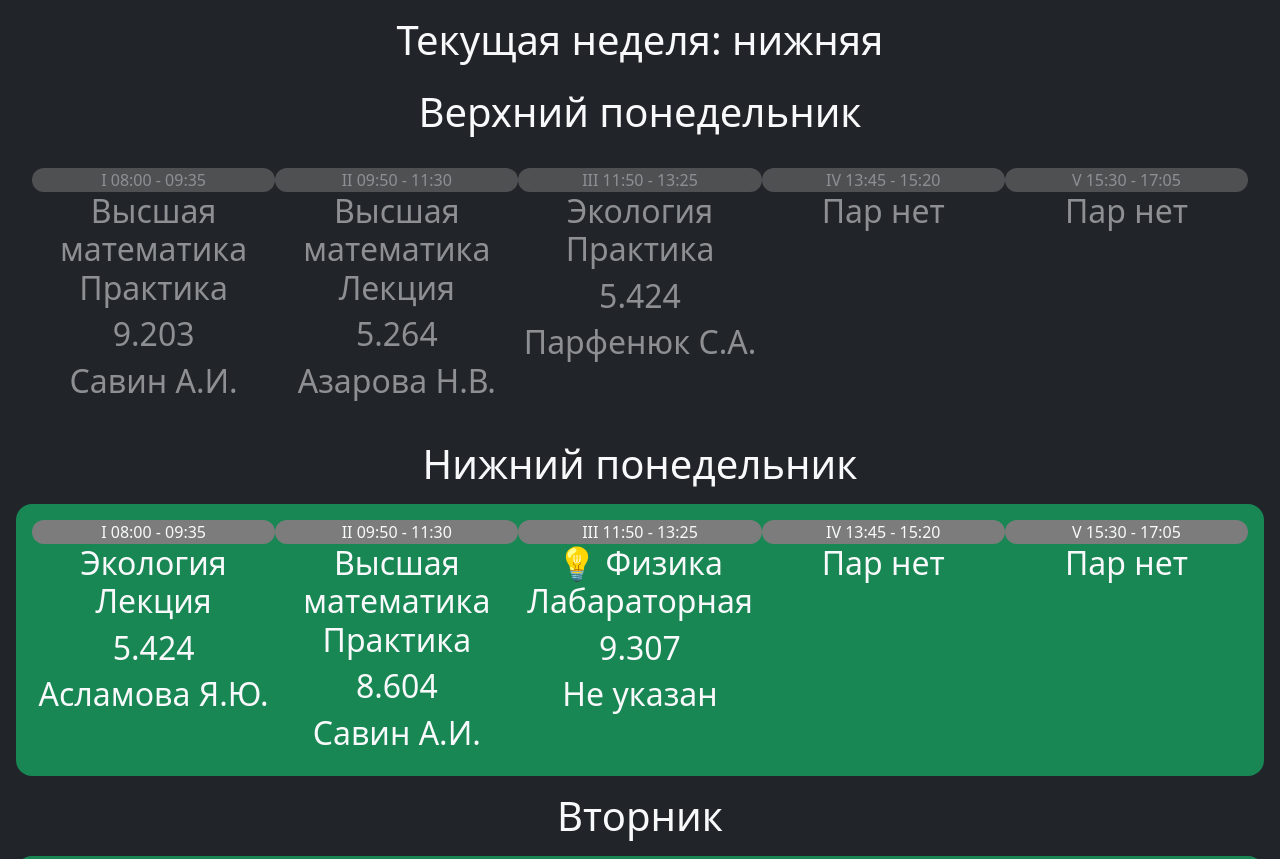
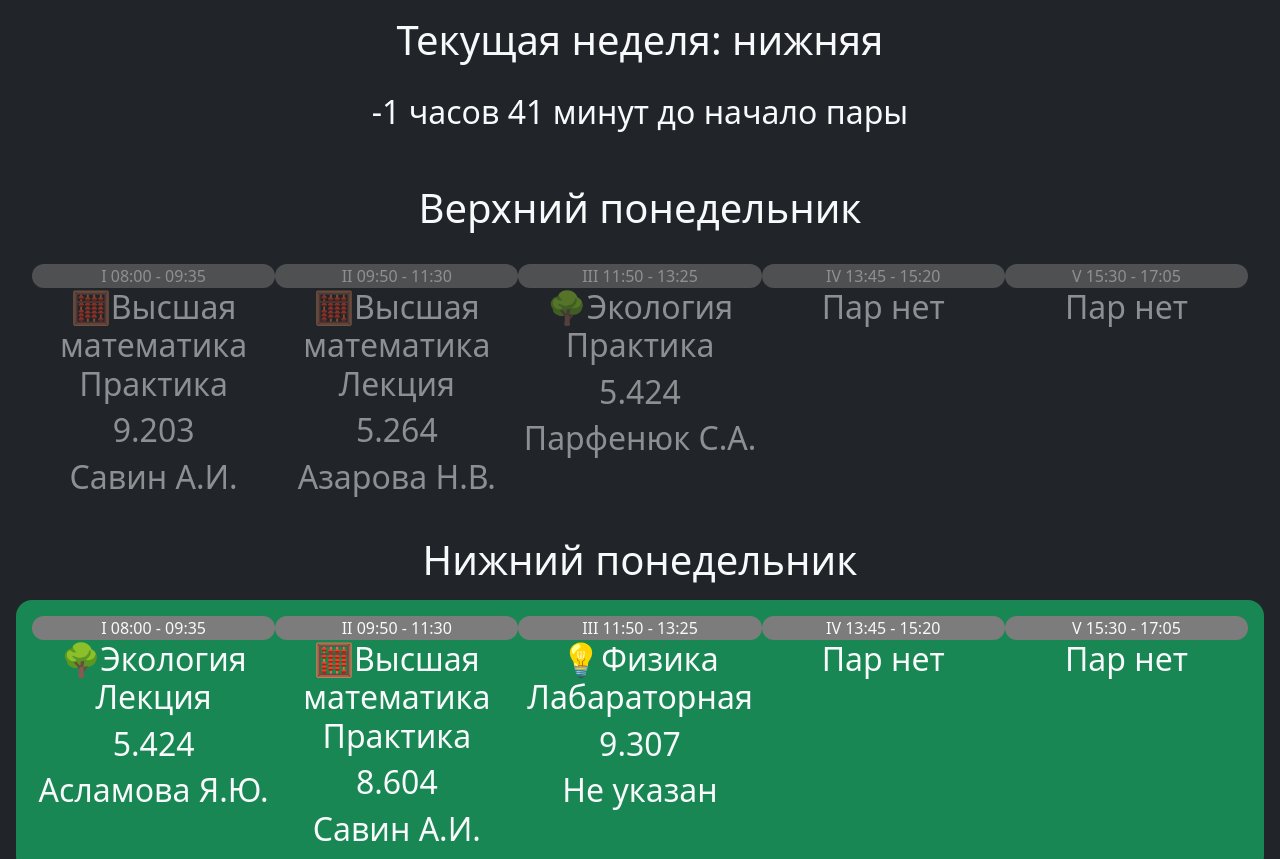
Before and after one commit to Dishn293/-, a plain HTML site: page index.html in a window 1280 px wide. Shown: the top 859 px of the page. Drawn offline with nearby package versions, Linux system fonts and the light colour scheme.

Commit message:
Add files via upload

```diff
--- a/app.js
+++ b/app.js
@@ -12,6 +12,10 @@ const fridayUpper = document.getElementById('fridayUpper')
 const fridayDown = document.getElementById('fridayDown')
 
 const week = document.getElementById('week')
+const para = document.getElementById('para')
+
+const hours = document.getElementById('hours')
+const minutes = document.getElementById('minutes')
 
 const now = new Date()
 
@@ -33,6 +37,7 @@ getWeek(now)
 
 tuesday.classList.add('bg-success')
 thursday.classList.add('bg-success')
+
 
 if(isUpper === true) {
 
@@ -56,3 +61,65 @@ else {
     fridayUpper.classList.add('opacity-50')
     fridayDown.classList.add('bg-success')
 }
+
+// Счетчик часов и минут до начала пары
+// Тщательно проверить этот участок кода, так как возможны баги
+
+setInterval(() => {
+
+    let timer = new Date()
+    let currentHour = timer.getHours()
+    let currentMinute = timer.getMinutes()
+
+    if(currentHour >= 8) {
+        let remainH = 8 - currentHour
+        let remainM = 0 - currentMinute
+
+        hours.textContent = remainH + " часов "
+        minutes.textContent = remainM + " минут до начало пары"
+    }
+
+    if(currentHour >= 9) {
+        let remainH = 9 - currentHour
+        let remainM = 55 - currentMinute
+
+        hours.textContent = remainH + " часов "
+        minutes.textContent = remainM + " минут до начало пары"
+    }
+
+   if(currentHour >= 11) {
+        let remainH = 11 - currentHour
+        let remainM = 50 - currentMinute
+
+        hours.textContent = remainH + " часов "
+        minutes.textContent = remainM + " минут до начало пары"
+    }
+
+    if(currentHour >= 13) {
+        let remainH = 13 - currentHour
+        let remainM = 45 - currentMinute
+
+        hours.textContent = remainH + " часов "
+        minutes.textContent = remainM + " минут до начало пары"
+    }
+
+    if(currentHour >= 15) {
+        let remainH = 15 - currentHour
+        let remainM = 30 - currentMinute
+
+        hours.textContent = remainH + " часов "
+        minutes.textContent = remainM + " минут до начало пары"
+    }
+
+}, 1000);
+
+
+
+// Первый пример подсчёта сколько осталось до пары
+
+// if(14 >= Number(now.getHours())) {
+//     const resH = 15 - 14
+//     const resM = 30 - Number(now.getMinutes())
+
+//     console.log(resH, resM)
+// }
--- a/index.html
+++ b/index.html
@@ -11,6 +11,10 @@
 <body class="bg-dark">
 
     <h1 class="text-light text-center" id="week"></h1>
+    <div class="check text-center">
+        <span class="text-light text-center" id="hours"></span>
+        <span class="text-light text-center" id="minutes"></span>
+    </div>
 
     <h1 class="text-light text-center">Верхний понедельник</h1>
 
@@ -22,7 +26,7 @@
             <div class="time">I 08:00 - 09:35</div>
 
             <div class="name">
-                <h2>Высшая математика
+                <h2>🧮Высшая математика
                     <br>Практика</h2>
             </div>
 
@@ -39,7 +43,7 @@
             <div class="time">II 09:50 - 11:30</div>
 
             <div class="name">
-                <h2>Высшая математика
+                <h2>🧮Высшая математика
                     <br>Лекция</h2>
             </div>
 
@@ -56,7 +60,7 @@
             <div class="time">III 11:50 - 13:25</div>
 
             <div class="name">
-                <h2>Экология
+                <h2>🌳Экология
                     <br>Практика</h2>
             </div>
 
@@ -94,7 +98,7 @@
             <div class="time">I 08:00 - 09:35</div>
 
             <div class="name">
-                <h2>Экология
+                <h2>🌳Экология
                     <br>Лекция</h2>
             </div>
 
@@ -111,7 +115,7 @@
             <div class="time">II 09:50 - 11:30</div>
 
             <div class="name">
-                <h2>Высшая математика
+                <h2>🧮Высшая математика
                     <br>Практика</h2>
             </div>
 
@@ -128,7 +132,7 @@
             <div class="time">III 11:50 - 13:25</div>
 
             <div class="name">
-                <h2>💡 Физика
+                <h2>💡Физика
                     <br>Лабараторная</h2>
             </div>
 
@@ -172,7 +176,7 @@
                 <div class="time">II 09:50 - 11:30</div>
 
                 <div class="name">
-                <h2>Высшая математика
+                <h2>🧮Высшая математика
                     <br>Практика</h2>
             </div>
 
@@ -206,7 +210,7 @@
                 <div class="time">IV 13:45 - 15:20</div>
 
                 <div class="name">
-                <h2>Физическая культура и спорт</h2>
+                <h2>👟 Физическая культура и спорт</h2>
             </div>
 
             <div class="room">
@@ -271,7 +275,7 @@
                 <div class="time">III 11:50 - 13:25</div>
 
                 <div class="name">
-                <h2>💻 Алгоритмизация и программирвоание<br>
+                <h2>💻Алгоритмизация и программирвоание<br>
                 Лабораторная</h2>
             </div>
 
@@ -335,7 +339,7 @@
                 <div class="time">III 11:50 - 13:25</div>
 
                 <div class="name">
-                <h2>💻 Алгоритмизация и программирвоание<br>
+                <h2>💻Алгоритмизация и программирвоание<br>
                 Лабораторная</h2>
             </div>
 
@@ -352,7 +356,7 @@
                 <div class="time">IV 13:45 - 15:20</div>
 
                 <div class="name">
-                <h2>Высшая математика <br>
+                <h2>🧮Высшая математика <br>
                 Лекция</h2>
             </div>
 
@@ -401,7 +405,7 @@
                 <div class="time">II 09:50 - 11:30</div>
 
                 <div class="name">
-                <h2>Физика<br>
+                <h2>💡Физика<br>
                 Лекция</h2>
             </div>
 
@@ -435,7 +439,7 @@
                 <div class="time">IV 13:45 - 15:20</div>
 
                 <div class="name">
-                <h2>Физическая культура и спорт</h2>
+                <h2>👟Физическая культура и спорт</h2>
             </div>
 
             <div class="room">
@@ -476,7 +480,7 @@
                 <div class="time">II 09:50 - 11:30</div>
 
                 <div class="name">
-                <h2>Высшая математика<br>
+                <h2>🧮Высшая математика<br>
                 Лекция</h2>
             </div>
 
@@ -511,7 +515,7 @@
                 <div class="time">IV 13:45 - 15:20</div>
 
                 <div class="name">
-                <h2>Высшая математика</h2>
+                <h2>🧮Высшая математика</h2>
             </div>
 
             <div class="room">
@@ -543,7 +547,7 @@
                 <div class="time">I 08:00 - 09:35</div>
 
                 <div class="name">
-                <h2>Алгоритмизация и <br>
+                <h2>💻Алгоритмизация и <br>
                 программирвоание <br>
                 Практика</h2>
             </div>
@@ -562,7 +566,7 @@
                 <div class="time">II 09:50 - 11:30</div>
 
                 <div class="name">
-                <h2>Высшая математика<br>
+                <h2>🧮Высшая математика<br>
                 Лекция</h2>
             </div>
 
--- a/main.css
+++ b/main.css
@@ -1,6 +1,14 @@
 #week {
     padding-top: 1rem;
     padding-bottom: 1rem;
+}
+
+.check {
+    padding-bottom: 3rem;
+}
+
+span {
+    font-size: 2rem;
 }
 
 #mondayUpper, #mondayDown, #tuesday, #wednesdayUpper, #wednesdayDown, #thursday, #fridayUpper, #fridayDown {
@@ -30,4 +38,8 @@
         width: auto;
         height: auto;
     }
+
+    span {
+        font-size: 1.5rem;
+    }
 }
```
